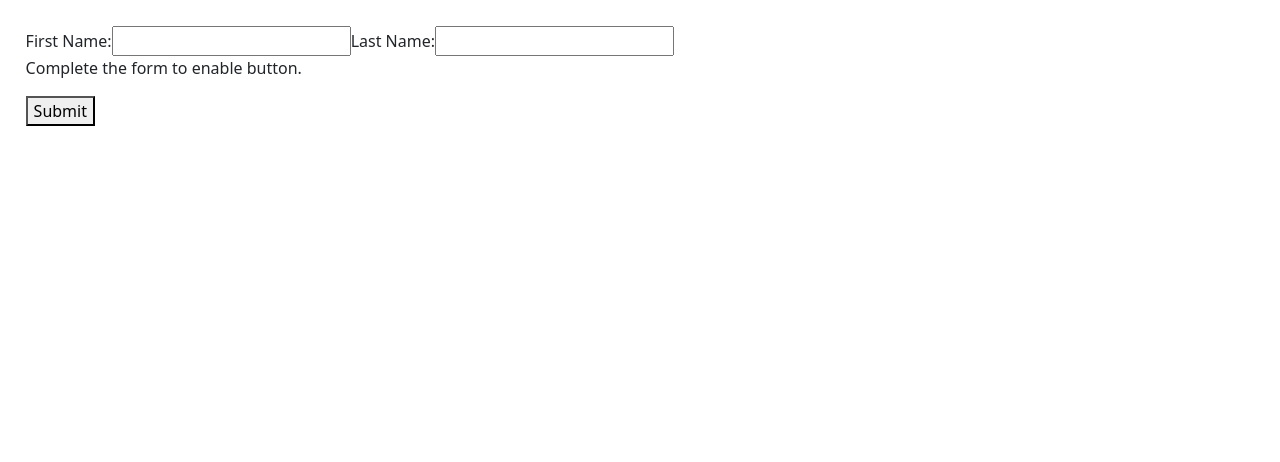
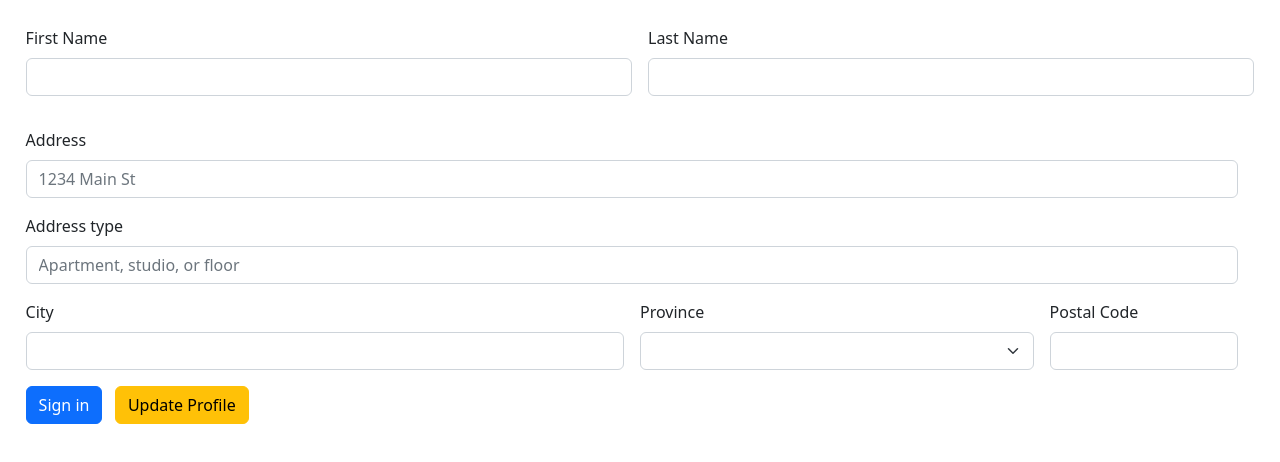
Before and after one commit to marcellpaganini/angular-reactive-forms, an Angular app in the folder forms/: page / in a window 1280 px wide. Shown: the top 462 px of the page. Built offline with nearby package versions, Linux system fonts and the light colour scheme.

Commit message:
Nested form groups

```diff
--- a/forms/src/app/app.component.html
+++ b/forms/src/app/app.component.html
@@ -1 +1 @@
-<app-form-four></app-form-four>
+<app-form-five></app-form-five>
--- a/forms/src/app/app.module.ts
+++ b/forms/src/app/app.module.ts
@@ -9,6 +9,7 @@ import { FormTwoComponent } from './form-two/form-two.component';
 import { MainFormComponent } from './main-form/main-form.component';
 import { FormThreeComponent } from './form-three/form-three.component';
 import { FormFourComponent } from './form-four/form-four.component';
+import { FormFiveComponent } from './form-five/form-five.component';
 
 
 @NgModule({
@@ -18,7 +19,8 @@ import { FormFourComponent } from './form-four/form-four.component';
     FormTwoComponent,
     MainFormComponent,
     FormThreeComponent,
-    FormFourComponent
+    FormFourComponent,
+    FormFiveComponent
   ],
   imports: [
     BrowserModule,
--- /dev/null
+++ b/forms/src/app/form-five/form-five.component.html
@@ -0,0 +1,41 @@
+<form class="row g-3" [formGroup]="profileForm" (ngSubmit)="onSubmit()">
+    <div class="col-md-6">
+      <label for="firstName" class="form-label">First Name</label>
+      <input type="text" class="form-control" id="firstName" formControlName="firstName">
+    </div>
+    <div class="col-md-6">
+      <label for="lastName" class="form-label">Last Name</label>
+      <input type="text" class="form-control" id="lastName" formControlName="lastName">
+    </div>
+    <div formGroupName="address" class="row g-3">
+        <div class="col-12">
+            <label for="inputAddress" class="form-label">Address</label>
+            <input type="text" class="form-control" id="inputAddress"
+            placeholder="1234 Main St" formControlName="street">
+          </div>
+          <div class="col-12">
+            <label for="inputAddress2" class="form-label">Address type</label>
+            <input type="text" class="form-control" id="addressType"
+            placeholder="Apartment, studio, or floor" formControlName="addressType">
+          </div>
+          <div class="col-md-6">
+            <label for="inputCity" class="form-label">City</label>
+            <input type="text" class="form-control" id="inputCity" formControlName="city">
+          </div>
+          <div class="col-md-4">
+            <label for="inputProvince" class="form-label">Province</label>
+            <select id="inputProvince" class="form-select" formControlName="province">
+              <option selected>Choose...</option>
+              <option *ngFor="let prov of provinces" [value]="prov">{{ prov }}</option>
+            </select>
+          </div>
+          <div class="col-md-2">
+            <label for="inputPostalCode" class="form-label">Postal Code</label>
+            <input type="text" class="form-control" id="inputPostalCode" formControlName="postalCode">
+          </div>
+    </div>
+    <div class="col-12">
+      <button type="submit" class="btn btn-primary">Sign in</button> &nbsp;
+      <button class="btn btn-warning" type="button" (click)="updateProfile()">Update Profile</button>
+    </div>
+  </form>
--- /dev/null
+++ b/forms/src/app/form-five/form-five.component.ts
@@ -0,0 +1,56 @@
+import { Component, OnInit } from '@angular/core';
+import { FormGroup, FormControl } from '@angular/forms';
+
+
+@Component({
+  selector: 'app-form-five',
+  templateUrl: './form-five.component.html',
+  styleUrls: ['./form-five.component.css']
+})
+export class FormFiveComponent implements OnInit {
+  public provinces = Object.values(Provinces);
+
+  profileForm = new FormGroup({
+    firstName: new FormControl(''),
+    lastName: new FormControl(''),
+    address: new FormGroup({
+      street: new FormControl(''),
+      addressType: new FormControl(''),
+      city: new FormControl(''),
+      province: new FormControl(''),
+      postalCode: new FormControl(''),
+    })
+  });
+
+  constructor() { }
+
+  ngOnInit(): void {
+  }
+
+  onSubmit() {
+    // TODO: Use EventEmitter with form value
+    console.warn(this.profileForm.value);
+  }
+
+  updateProfile() {
+    this.profileForm.patchValue({
+      firstName: 'Nancy',
+      address: {
+        street: '123 Drew Street'
+      }
+    });
+  }
+}
+
+enum Provinces {
+  ON = "Ontario",
+  QC = "Quebec",
+  NS = "Nova Scotia",
+  NB = "New Brunswick",
+  MB = "Manitoba",
+  BC = "British Columbia",
+  PE = "Prince Edward Island",
+  SK = "Saskatchewan",
+  AB = "Alberta",
+  NL = "Newfoundland and Labrador"
+}
```
Also changed, not shown: forms/src/app/form-five/form-five.component.css (added).
